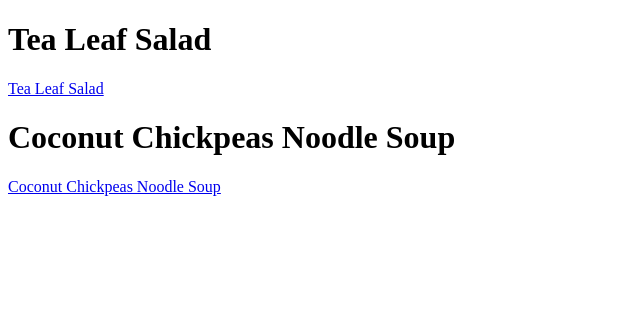
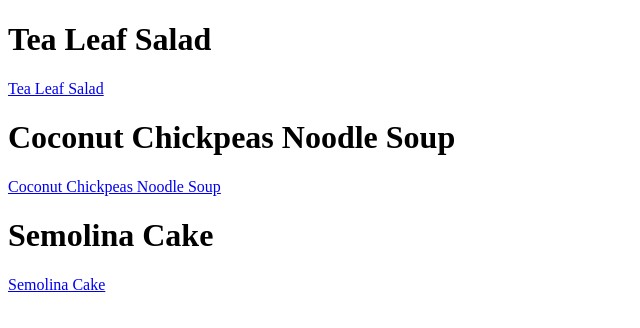
Before and after one commit to ymt-gh1815/odin-recipes, a plain HTML site: page index.html in a window 1280 px wide. Shown: the whole page, without its empty margins (0-640 px from the left). Drawn offline with Linux system fonts and the light colour scheme.

Commit message:
Add semolina cake page link

```diff
--- a/index.html
+++ b/index.html
@@ -10,5 +10,7 @@
     <a href="recipes/tea_leaf_salad.html">Tea Leaf Salad</a>
     <h1>Coconut Chickpeas Noodle Soup</h1>
     <a href="recipes/coconut_chickpeas_noodle_soup.html">Coconut Chickpeas Noodle Soup</a>
+    <h1>Semolina Cake</h1>
+    <a href="recipes/semolina_cake.html">Semolina Cake</a>
 </body>
 </html>
```
